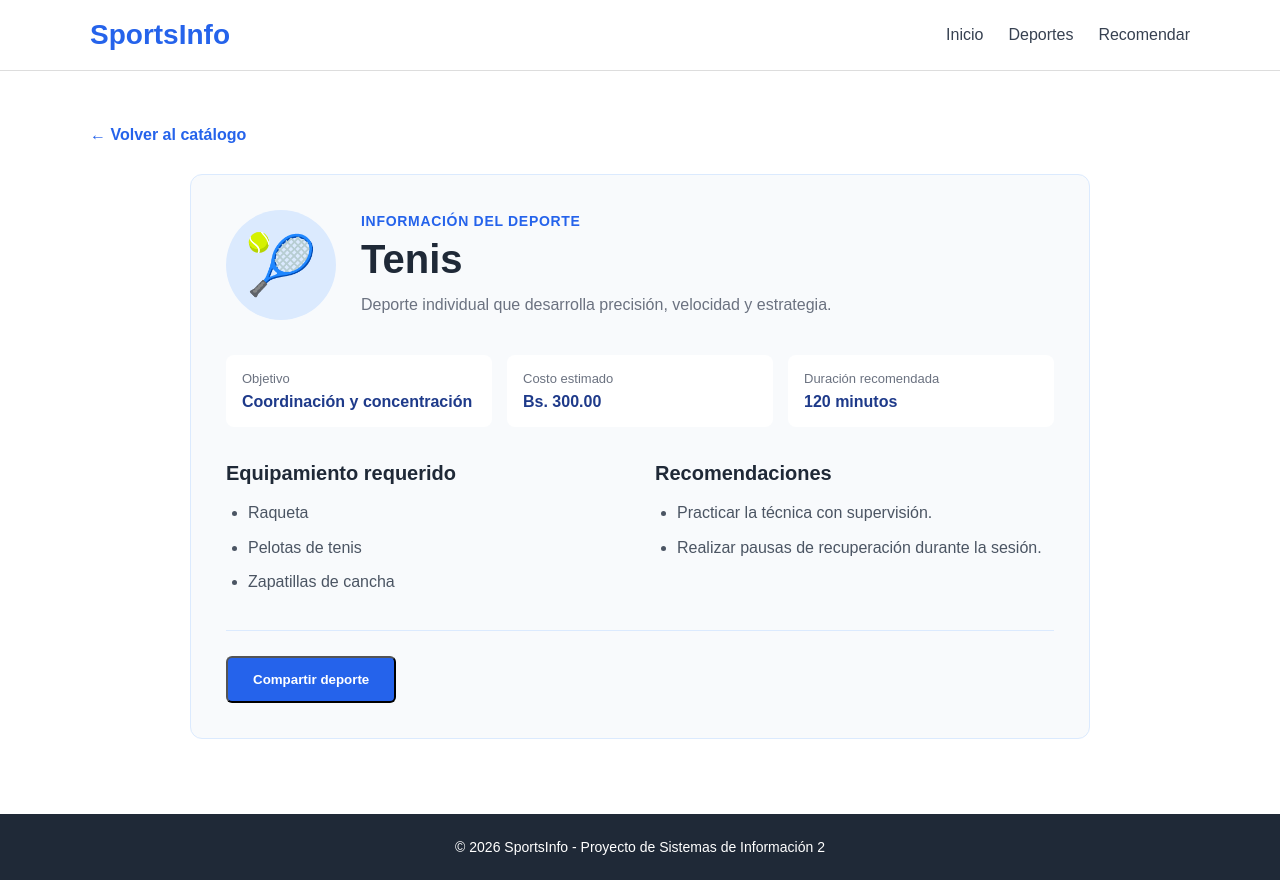
After one commit to thexangel20/plataforma-deportiva, a Flask app: page /deporte/tenis in a window 1280 px wide. The commit adds this page. Run offline with Flask 3, Linux system fonts and the light colour scheme.

Commit message:
HU25 — Compartir información de un deporte

```diff
--- a/app/routes.py
+++ b/app/routes.py
@@ -30,6 +30,29 @@ def inicio():
         deportes = []
         error = "No fue posible cargar el catálogo. Intenta nuevamente más tarde."
     return render_template("index.html", deportes=deportes, error=error)
+
+
+@app.route("/deporte/<sport_id>")
+def detalle_deporte(sport_id: str):
+    """Página pública estable para compartir un deporte activo."""
+
+    try:
+        deportes = get_repository().get_by_ids([sport_id])
+    except RepositoryError:
+        return render_template(
+            "detalle_deporte.html",
+            deporte=None,
+            error="No fue posible consultar el deporte.",
+        ), 503
+
+    if not deportes:
+        return render_template(
+            "detalle_deporte.html",
+            deporte=None,
+            error="El deporte no existe o no está disponible actualmente.",
+        ), 404
+
+    return render_template("detalle_deporte.html", deporte=deportes[0], error=None)
 
 
 @app.route("/comparar")
--- a/app/static/css/style.css
+++ b/app/static/css/style.css
@@ -471,6 +471,129 @@ body {
     background: #fff;
 }
 
+.pagina-detalle {
+    min-height: calc(100vh - 170px);
+    padding: 55px 0 75px;
+    background: #fff;
+}
+
+.detalle-error {
+    margin-top: 35px;
+}
+
+.detalle-deporte {
+    max-width: 900px;
+    margin: 30px auto 0;
+    padding: 35px;
+    border: 1px solid #dbeafe;
+    border-radius: 12px;
+    background: #f8fafc;
+}
+
+.detalle-cabecera {
+    display: flex;
+    align-items: center;
+    gap: 25px;
+}
+
+.detalle-icono {
+    display: grid;
+    width: 110px;
+    height: 110px;
+    flex-shrink: 0;
+    place-items: center;
+    border-radius: 50%;
+    background: #dbeafe;
+    font-size: 58px;
+}
+
+.detalle-etiqueta {
+    margin: 0 0 8px;
+    color: #2563eb;
+    font-size: 14px;
+    font-weight: bold;
+    text-transform: uppercase;
+    letter-spacing: .05em;
+}
+
+.detalle-cabecera h1 {
+    margin: 0 0 10px;
+    color: #1f2937;
+    font-size: 40px;
+}
+
+.detalle-descripcion {
+    margin: 0;
+    color: #6b7280;
+    line-height: 1.6;
+}
+
+.detalle-datos {
+    display: grid;
+    grid-template-columns: repeat(3, 1fr);
+    gap: 15px;
+    margin-top: 35px;
+}
+
+.dato-deporte {
+    display: grid;
+    gap: 7px;
+    padding: 16px;
+    border-radius: 8px;
+    background: white;
+}
+
+.dato-deporte span {
+    color: #6b7280;
+    font-size: 13px;
+}
+
+.dato-deporte strong {
+    color: #1e3a8a;
+}
+
+.detalle-columnas {
+    display: grid;
+    grid-template-columns: repeat(2, 1fr);
+    gap: 30px;
+    margin-top: 35px;
+}
+
+.detalle-columnas h2 {
+    margin: 0 0 15px;
+    font-size: 20px;
+}
+
+.lista-detalle {
+    margin: 0;
+    padding-left: 22px;
+    color: #4b5563;
+    line-height: 1.6;
+}
+
+.lista-detalle li + li {
+    margin-top: 9px;
+}
+
+.acciones-detalle {
+    display: flex;
+    align-items: center;
+    gap: 15px;
+    margin-top: 35px;
+    padding-top: 25px;
+    border-top: 1px solid #dbeafe;
+}
+
+.mensaje-compartir {
+    color: #15803d;
+    font-size: 14px;
+    font-weight: bold;
+}
+
+.mensaje-compartir-error {
+    color: #b91c1c;
+}
+
 .pagina-recomendacion h1 {
     margin: 22px 0 10px;
     text-align: center;
@@ -746,6 +869,25 @@ body {
         text-align: left;
     }
 
+    .detalle-cabecera,
+    .acciones-detalle {
+        align-items: flex-start;
+        flex-direction: column;
+    }
+
+    .detalle-deporte {
+        padding: 22px;
+    }
+
+    .detalle-cabecera h1 {
+        font-size: 32px;
+    }
+
+    .detalle-datos,
+    .detalle-columnas {
+        grid-template-columns: 1fr;
+    }
+
     .tarjetas-estadisticas,
     .costos-grid {
         grid-template-columns: 1fr;
--- /dev/null
+++ b/app/static/js/share.js
@@ -0,0 +1,51 @@
+(() => {
+  const button = document.querySelector("[data-share-button]");
+  const message = document.querySelector("[data-share-message]");
+  if (!button) return;
+
+  const shareUrl = button.dataset.shareUrl;
+
+  const showMessage = (text, isError = false) => {
+    if (!message) return;
+    message.textContent = text;
+    message.classList.toggle("mensaje-compartir-error", isError);
+    window.setTimeout(() => {
+      message.textContent = "";
+      message.classList.remove("mensaje-compartir-error");
+    }, 3000);
+  };
+
+  const copyUrl = async () => {
+    if (navigator.clipboard && window.isSecureContext) {
+      await navigator.clipboard.writeText(shareUrl);
+      return;
+    }
+
+    const input = document.createElement("input");
+    input.value = shareUrl;
+    input.setAttribute("readonly", "");
+    input.style.position = "fixed";
+    input.style.opacity = "0";
+    document.body.appendChild(input);
+    input.select();
+    const copied = document.execCommand("copy");
+    input.remove();
+    if (!copied) throw new Error("No se pudo copiar el enlace");
+  };
+
+  button.addEventListener("click", async () => {
+    try {
+      if (navigator.share) {
+        await navigator.share({ title: document.title, url: shareUrl });
+        showMessage("Enlace compartido correctamente.");
+      } else {
+        await copyUrl();
+        showMessage("Enlace copiado al portapapeles.");
+      }
+    } catch (error) {
+      if (error.name !== "AbortError") {
+        showMessage("No se pudo compartir el enlace.", true);
+      }
+    }
+  });
+})();
--- /dev/null
+++ b/app/templates/detalle_deporte.html
@@ -0,0 +1,92 @@
+<!DOCTYPE html>
+<html lang="es">
+
+<head>
+    <meta charset="UTF-8">
+    <meta name="viewport" content="width=device-width, initial-scale=1.0">
+    <title>{{ deporte.nombre if deporte else 'Deporte no disponible' }} | SportsInfo</title>
+    <link rel="stylesheet" href="{{ url_for('static', filename='css/style.css') }}">
+</head>
+
+<body>
+    <header class="header">
+        <div class="contenedor">
+            <a href="{{ url_for('inicio') }}" class="logo">SportsInfo</a>
+            <nav class="navegacion" aria-label="Navegación principal">
+                <a href="{{ url_for('inicio') }}">Inicio</a>
+                <a href="{{ url_for('inicio') }}#deportes">Deportes</a>
+                <a href="{{ url_for('recomendar') }}">Recomendar</a>
+            </nav>
+        </div>
+    </header>
+
+    <main class="pagina-detalle">
+        <div class="contenedor">
+            <a href="{{ url_for('inicio') }}#deportes" class="volver">← Volver al catálogo</a>
+
+            {% if error %}
+            <div class="estado estado-error detalle-error" role="alert">
+                {{ error }}
+            </div>
+            {% else %}
+            <article class="detalle-deporte">
+                <div class="detalle-cabecera">
+                    <div class="detalle-icono" aria-hidden="true">{{ deporte.icono }}</div>
+                    <div>
+                        <p class="detalle-etiqueta">Información del deporte</p>
+                        <h1>{{ deporte.nombre }}</h1>
+                        <p class="detalle-descripcion">{{ deporte.descripcion }}</p>
+                    </div>
+                </div>
+
+                <div class="detalle-datos">
+                    <div class="dato-deporte">
+                        <span>Objetivo</span>
+                        <strong>{{ deporte.objetivo }}</strong>
+                    </div>
+                    <div class="dato-deporte">
+                        <span>Costo estimado</span>
+                        <strong>{{ deporte.moneda }} {{ "%.2f"|format(deporte.costo|float) }}</strong>
+                    </div>
+                    <div class="dato-deporte">
+                        <span>Duración recomendada</span>
+                        <strong>{{ deporte.duracion_minutos }} minutos</strong>
+                    </div>
+                </div>
+
+                <div class="detalle-columnas">
+                    <section>
+                        <h2>Equipamiento requerido</h2>
+                        <ul class="lista-detalle">
+                            {% for item in deporte.equipamiento %}<li>{{ item }}</li>{% endfor %}
+                        </ul>
+                    </section>
+                    <section>
+                        <h2>Recomendaciones</h2>
+                        <ul class="lista-detalle">
+                            {% for item in deporte.recomendaciones %}<li>{{ item }}</li>{% endfor %}
+                        </ul>
+                    </section>
+                </div>
+
+                <div class="acciones-detalle">
+                    <button type="button" class="boton" data-share-button data-share-url="{{ request.url }}">
+                        Compartir deporte
+                    </button>
+                    <span class="mensaje-compartir" data-share-message role="status" aria-live="polite"></span>
+                </div>
+            </article>
+            {% endif %}
+        </div>
+    </main>
+
+    <footer class="footer">
+        <div class="contenedor">
+            <p>© 2026 SportsInfo - Proyecto de Sistemas de Información 2</p>
+        </div>
+    </footer>
+
+    <script src="{{ url_for('static', filename='js/share.js') }}"></script>
+</body>
+
+</html>
--- a/app/templates/index.html
+++ b/app/templates/index.html
@@ -68,6 +68,7 @@
                                 <span><strong>Costo:</strong> {{ deporte.moneda }} {{ "%.2f"|format(deporte.costo|float) }}</span>
                                 <span><strong>Duración:</strong> {{ deporte.duracion_minutos }} min</span>
                             </div>
+                            <a class="enlace-tarjeta" href="{{ url_for('detalle_deporte', sport_id=deporte.id) }}">Ver información</a>
                         </article>
                         {% endfor %}
                     </div>
```
Also changed, not shown: tests/test_detail_and_share.py (added, +46 -0 lines), README.md.
